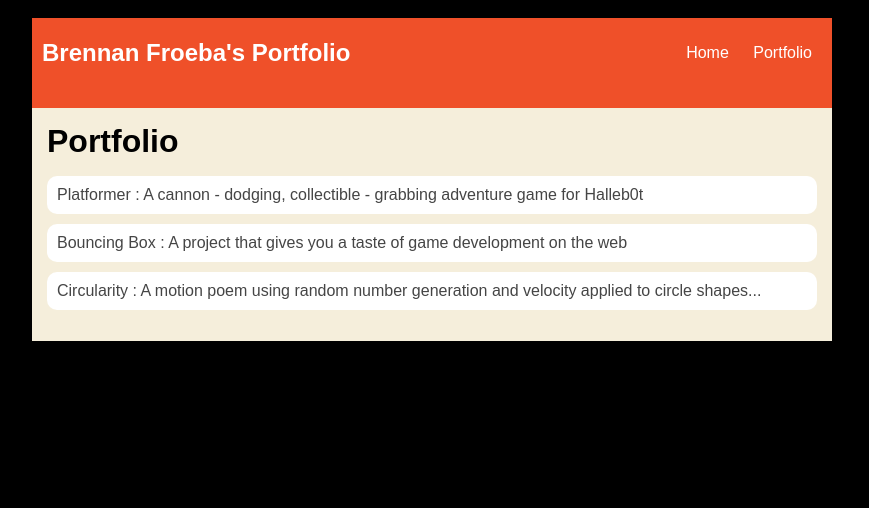
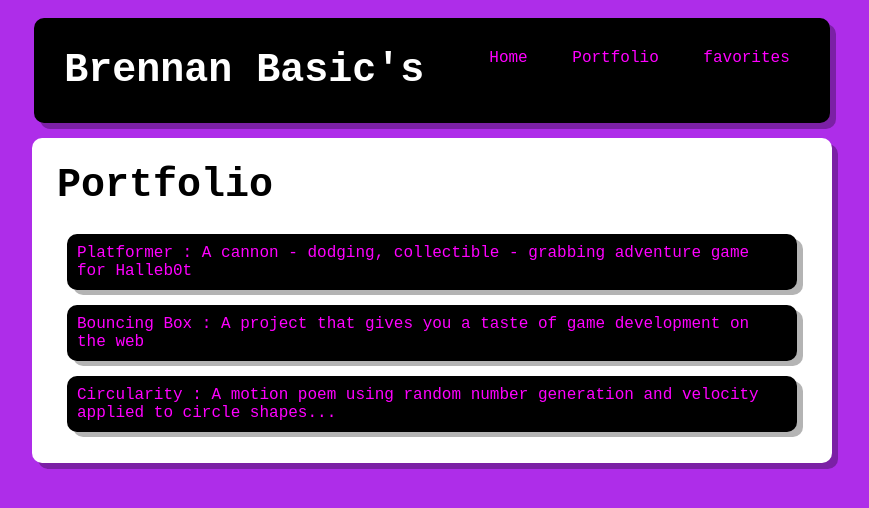
Before and after one commit to Brennan-frost/brennan-frost.github.io, a plain HTML site: page portfolio.html in a window 1280 px wide. Shown: the whole page, without its empty margins (208-1077 px from the left). Drawn offline with Linux system fonts and the light colour scheme.

Commit message:
<message about commit>

```diff
--- a/portfolio.html
+++ b/portfolio.html
@@ -9,7 +9,7 @@
     <body>
       <div id="all-contents">
         <nav>
-            <h1>Brennan Froeba's Portfolio</h1>
+            <h1>Brennan Basic's</h1>
             <ul id="nav-ul">
                <li class="nav-li">
                <a class="nav-a" href="index.html">Home</a>
@@ -17,14 +17,12 @@
              <li class="nav-li">
                <a class="nav-a" href="portfolio.html">Portfolio</a>
              </li>
+             <li class="nav-li"><a class="nav-a" href="favorites.html">favorites</a></li>
          </ul>
      </nav>
-     <nav>
-        <!-- Nav stuff here...-->
-    </nav>
      <main>
         <div class="content">
-            <h1>Portfolio</h1>
+            <h1 id="unique">Portfolio</h1>
             <ul id="portfolio">
               <li><a href="projects/platformer/">Platformer : A cannon - dodging, collectible - grabbing adventure game for Halleb0t</a></li>
               <li><a href="projects/bouncing-box/">Bouncing Box : A project that gives you a taste of game development on the web </a></li>
--- a/style.css
+++ b/style.css
@@ -1,8 +1,8 @@
 body {
-    background: rgb(0, 0, 0);
-    color: rgba(117, 18, 231, 0.884);
+    background: rgba(164, 18, 231, 0.884);
+    color: rgba(164, 18, 231, 0.884);
     padding: 10px;
-    font-family: arial;
+    font-family: 'Courier New', Courier, monospace;
 }
 #all-contents {
   max-width: 800px;
@@ -11,34 +11,51 @@ body {
 
 /* navigation menu */
 nav {
-    background: rgb(239, 80, 41);
+  background: black;
+  margin: auto;
+  display: flex;
+  padding:10px;
+  border-radius: 10px;
+  border-color: black;
   margin: 0 auto;
-    display: flex;
-    padding: 10px;
+  margin-bottom: 15px;
+  max-width: fit-content;
+  box-shadow: 6px 6px #0000004b;
+  width: 1500px;
 }
 h1 {
   display: flex;
   align-items: center;
   color: white;
   flex: 1;
-    margin: 0;
+  margin: 10px;
+  font-style: 'Courier New', Courier, monospace;
+  font-size: 40px;
+  padding: 10px;
 }
 #nav-ul {
   list-style-image: none;
 }
 .nav-li {
   display: inline-block;
-    padding: 0 10px;
+  padding: 5px;
 }
 a {
   text-decoration: none;
-    color: #fff;
+  color: magenta;
+  padding-right: 25px;
 }
 
 /* main container area beneath menu */
 main {
-    background: rgb(245, 238, 219);
+  background: white;
   display: flex;
+  border-radius: 10px;
+  border-color: black;
+  max-width: 1000px;
+  justify-content: center;
+  box-shadow: 6px 6px #0000004b;
+  margin: auto;
 }
 .sidebar {
     margin-right: 25px;
@@ -62,7 +79,14 @@ h2, h3 {
 }
          /* portfolio styles */
          .content h1 {
+          display: flex;
+          align-items: center;
           color: black;
+          flex: 1;
+          margin: 0;
+          font-style: 'Courier New', Courier, monospace;
+          font-size: 40px;
+          padding: 10px;
         }
 
         #portfolio {
@@ -71,19 +95,25 @@ h2, h3 {
         }
 
         #portfolio li {
-            background: #fff;
+          transition: 150ms;
+          background: black;
           padding: 10px;
           border-radius: 10px;
           margin-bottom: 10px;
+          margin-left: 20px;
+          margin-right: 20px;
+          box-shadow: 6px 5px #0000004b;
+          margin-bottom: 15px;
         }
 
         #portfolio li:hover {
-            background: #eee;
+          background: purple;
+          box-shadow: 10px 8px #0000004b;
         }
 
         #portfolio a {
             text-decoration: none;
-            color: #454545;
+            color: magenta;
         }
             /* responsive web design */
             @media screen and (min-width: 120px) and (max-width: 1080px) {
@@ -134,3 +164,6 @@ h2, h3 {
                   justify-content: center;
                 }
             }
+            #unique {
+              color:black
+            }
```
Also changed, not shown: favorites.html (added, +147 -0 lines), index.html (+2 -0 lines). Lines whose indentation alone changed are shown as unchanged.
